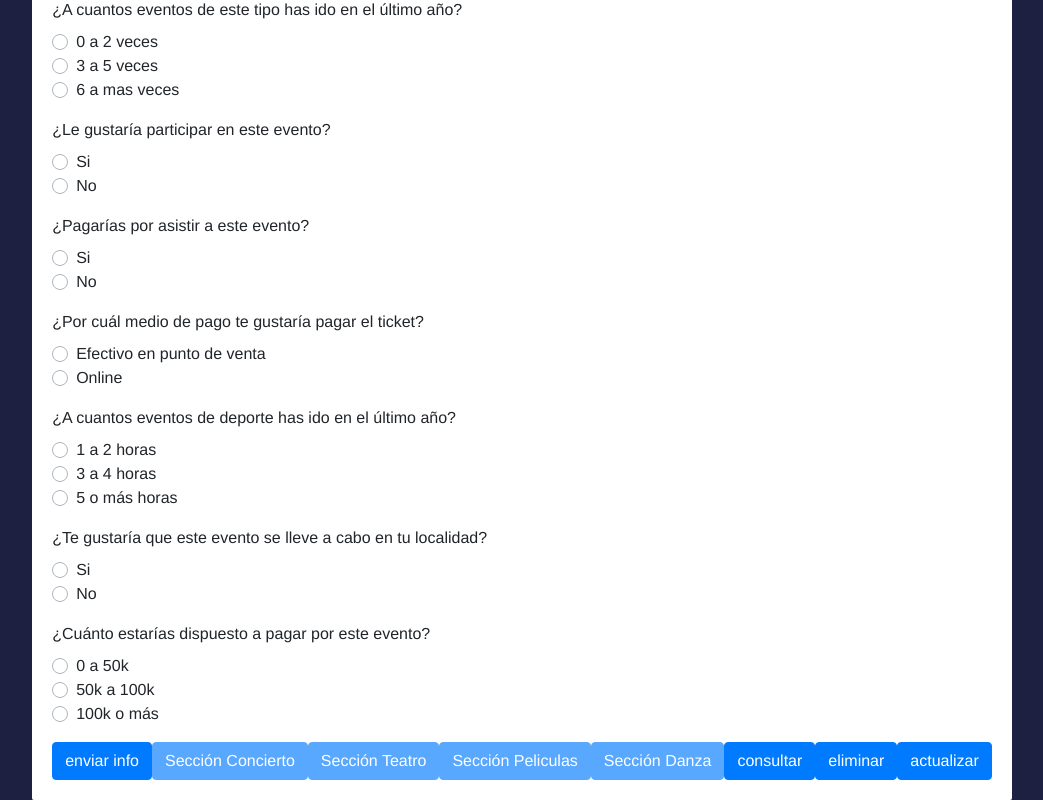
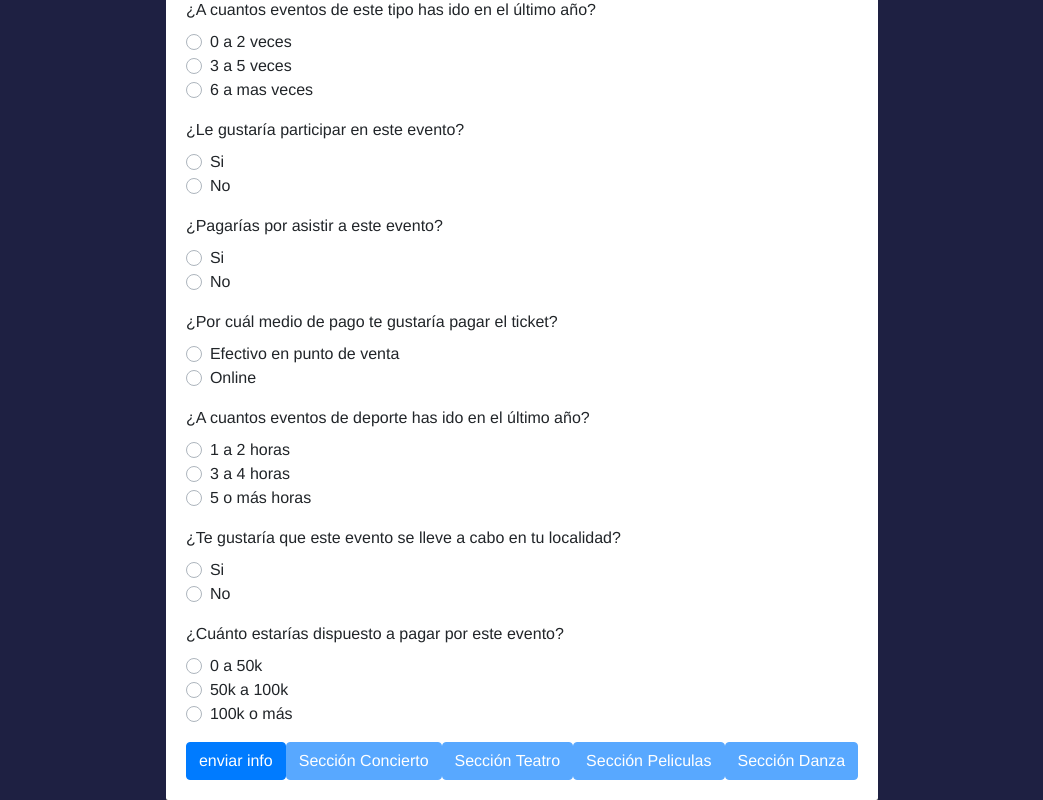
Before and after one commit to Rincon3/bdproyecto1, a React (Create React App) app in the folder cliente/: page /FormCultural in a window 1280 px wide. Shown: the part 304-1104 px from the top of the page, without its empty margins (118-1161 px from the left). Built offline with nearby package versions, Linux system fonts and the light colour scheme.

Commit message:
Cambios menores

```diff
--- a/cliente/src/Automovilismo.js
+++ b/cliente/src/Automovilismo.js
@@ -51,7 +51,7 @@ export const Automovilismo = () => {
 
     return (
         <div  className="formdb__box-containter">
-            <h3 className="auth__title">CICLISMO</h3>
+            <h3 className="auth__title">AUTOMOVILISMO</h3>
 
               <FormGroup>
                 <Label for="CheckboxTipo_deporte">¿Qué categoría del automovilismo es tu preferido ?</Label>
--- a/cliente/src/Cultural.js
+++ b/cliente/src/Cultural.js
@@ -219,30 +219,6 @@ export const Cultural = () => {
                 </button>
                 </Link>
 
-                <button
-                className="btn btn-primary"
-                type="button"
-                onClick={()=>consulta()}
-                >
-                consultar
-                </button>
-
-                <button
-                className="btn btn-primary"
-                type="button"
-                onClick={()=>elimina()}
-                >
-                eliminar
-                </button>
-
-                <button
-                className="btn btn-primary"
-                type="button"
-                onClick={()=>actualiza()}
-                >
-                actualizar
-                </button>
-
         </div>
     )
 }
--- a/cliente/src/Danzas.js
+++ b/cliente/src/Danzas.js
@@ -15,6 +15,7 @@ export const Danza = () => {
         const res = await axios.post('/basedatos/insertarEncuestaCultural', {genero });
         const res2 = await axios.post('/basedatos/insertarEncuestaDanza', {genero });
         console.log(res.data)
+        console.log(res2.data)
         setGenero('')
 
 
--- a/cliente/src/Peliculas.js
+++ b/cliente/src/Peliculas.js
@@ -16,6 +16,7 @@ export const Peliculas = () => {
         const res = await axios.post('/basedatos/insertarEncuestaCultural', {genero });
         const res2 = await axios.post('/basedatos/insertarEncuestaPeliculas', {formato, autocine});
         console.log(res.data)
+        console.log(res2.data)
         setGenero('')
         setFormato('')
         setAutocine('')
--- a/cliente/src/Teatro.js
+++ b/cliente/src/Teatro.js
@@ -15,6 +15,7 @@ export const Teatro = () => {
         const res = await axios.post('/basedatos/insertarEncuestaCultural', {genero });
         const res2 = await axios.post('/basedatos/insertarEncuestaTeatro', {genero });
         console.log(res.data)
+        console.log(res2.data)
         setGenero('')
 
 
```
